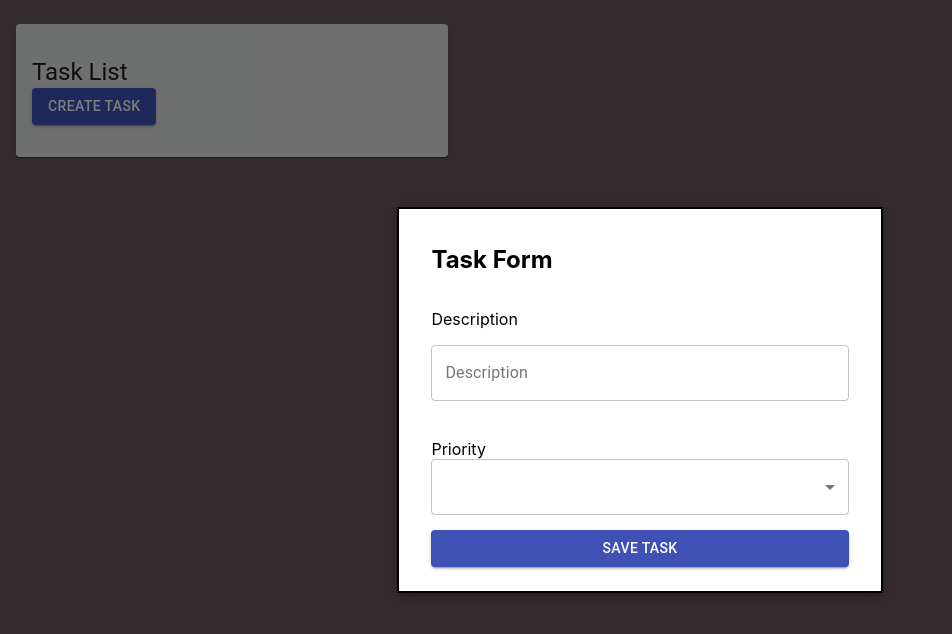
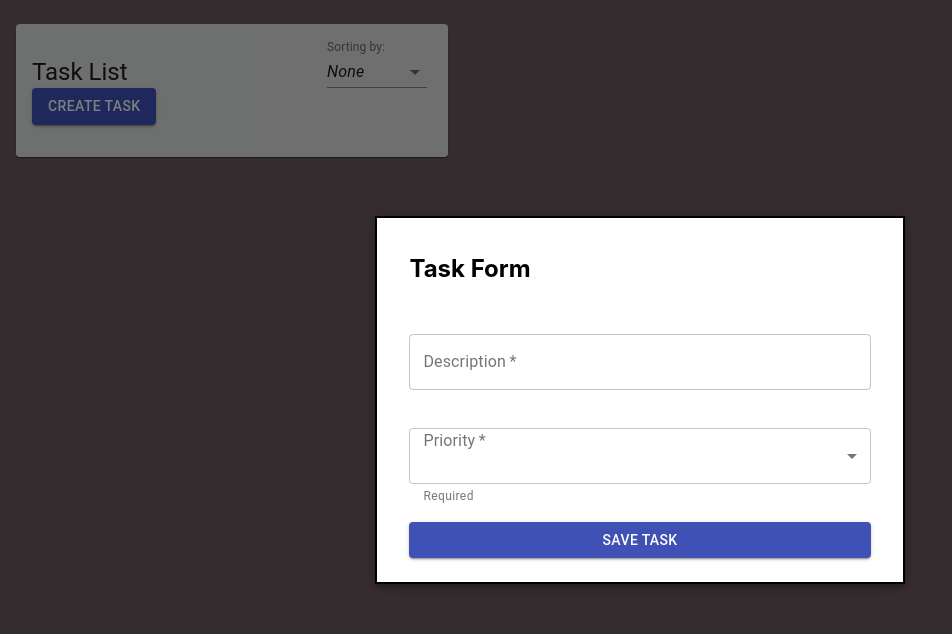
Before and after one commit to kkchu791/material-todo, a React (Create React App) app: page / in a window 1280 px wide. Both pictures are taken after a click on the button "CREATE TASK". Shown: the top 634 px of the page, without its empty margins (0-952 px from the left). Built offline with nearby package versions, Linux system fonts and the light colour scheme.

Commit message:
Add sort by priority logic

```diff
--- a/src/components/TaskForm.js
+++ b/src/components/TaskForm.js
@@ -3,8 +3,10 @@ import { makeStyles } from '@material-ui/core/styles';
 import TextField from '@material-ui/core/TextField';
 import Button from '@material-ui/core/Button';
 import Select from '@material-ui/core/Select';
-import MenuItem from '@material-ui/core/MenuItem';
 import FormControl from '@material-ui/core/FormControl';
+import FormHelperText from '@material-ui/core/FormHelperText';
+import InputLabel from '@material-ui/core/InputLabel';
+
 
 const useStyles = makeStyles({
   formControl: {
@@ -41,10 +43,6 @@ const TaskForm = ({
       <h2 id="form-title">Task Form</h2>
       <form onSubmit={handleSubmit}>
         <FormControl variant="outlined" className={classes.formControl}>
-          <label>
-            Description
-          </label>
-
           <TextField
             variant="outlined"
             margin="normal"
@@ -54,26 +52,36 @@ const TaskForm = ({
             name="description"
             value={task.description || ''}
             onChange={handleInputChange}
+            required={true}
           />
 
         </FormControl>
 
-        <FormControl variant="outlined" className={classes.formControl}>
-          <label id="priority-label">
-            Priority
-          </label>
+        <FormControl
+          required
+          variant="outlined"
+          className={classes.formControl}
+        >
+          <InputLabel variant="outlined" htmlFor="priority-required">Priority</InputLabel>
 
           <Select
-            labelId="priority-label"
+            native
+            variant="outlined"
             name="priority"
             id="priority-selector"
-            value={task.priority || ""}
+            value={task.priority || 0}
             onChange={handleInputChange}
+            required
+            inputProps={{
+              id: 'priority-required',
+            }}
           >
-            <MenuItem value="low">low</MenuItem>
-            <MenuItem value="medium">medium</MenuItem>
-            <MenuItem value="hard">hard</MenuItem>
+            <option></option>
+            <option value={1}>low</option>
+            <option value={2}>medium</option>
+            <option value={3}>hard</option>
           </Select>
+          <FormHelperText>Required</FormHelperText>
         </FormControl>
 
         <Button
--- a/src/components/TaskItem.js
+++ b/src/components/TaskItem.js
@@ -4,6 +4,9 @@ import IconButton from '@material-ui/core/IconButton';
 import DeleteIcon from '@material-ui/icons/Delete';
 import EditIcon from '@material-ui/icons/Edit';
 import { makeStyles } from '@material-ui/core/styles';
+import { PRIORITIES } from '../utils/priority_helper';
+import Typography from '@material-ui/core/Typography';
+import CardActions from '@material-ui/core/CardActions';
 
 const useStyles = makeStyles({
   card: {
@@ -11,12 +14,12 @@ const useStyles = makeStyles({
     display: "flex",
     alignItems: "center",
   },
-  deleteButton: {
-
-  },
   cardContent: {
     padding: "4px 10px",
-  }
+  },
+  cardActions: {
+    marginLeft: "auto",
+  },
 });
 
 
@@ -30,8 +33,14 @@ const TaskItem = ({
   return (
     <Card key={index} className={classes.card}>
       <div className={classes.cardContent}>
-        {task.description}
-
+        <Typography>
+          {task.description}
+        </Typography>
+        <Typography  color="textSecondary" variant="body2" component="p">
+          {`priority: (${PRIORITIES[task.priority]})`}
+        </Typography>
+      </div>
+      <CardActions className={classes.cardActions}>
         <IconButton
           className={classes.deleteButton}
           aria-label="delete"
@@ -47,7 +56,7 @@ const TaskItem = ({
         >
           <EditIcon />
         </IconButton>
-      </div>
+      </CardActions>
     </Card>
   );
 }
--- a/src/components/TaskList.js
+++ b/src/components/TaskList.js
@@ -8,12 +8,26 @@ import { makeStyles } from '@material-ui/core/styles';
 import Typography from '@material-ui/core/Typography';
 import TaskPubSub from '../models/task_pub_sub';
 import TaskService from '../models/tasks';
+import Select from '@material-ui/core/Select';
+import FormControl from '@material-ui/core/FormControl';
+import MenuItem from '@material-ui/core/MenuItem';
+import InputLabel from '@material-ui/core/InputLabel';
+import _ from 'lodash'
 
 const useStyles = makeStyles(theme => ({
   root: {
     padding: theme.spacing(4, 2),
     background: "#DEDFE0",
     width: "400px",
+  },
+  taskListHeader: {
+    position: "relative",
+  },
+  formControl: {
+    position: 'absolute',
+    right: '5px',
+    bottom: '0',
+    width: '100px',
   },
 }));
 
@@ -23,6 +37,7 @@ const TaskList = () => {
   const [open, setOpen] = useState(false);
   const [tasks, setTasks] = useState([])
   const [currentTask, setCurrentTask] = useState({})
+  const [sort, setSort] = useState("None")
 
   const handleOpen = () => {
     setOpen(true);
@@ -32,13 +47,14 @@ const TaskList = () => {
     setOpen(false);
   };
 
+  const handleNew = () => {
+    setOpen(true)
+    setCurrentTask({})
+  }
+
   const handleCreate = (task) => {
     TaskService.create(task)
     handleClose();
-  }
-
-  const handleDelete = (id) => {
-    TaskService.delete(id)
   }
 
   const handleEdit = (id) => {
@@ -49,6 +65,26 @@ const TaskList = () => {
   const handleUpdate = (task) => {
     TaskService.update(task)
     handleClose();
+  }
+
+  const handleDelete = (id) => {
+    TaskService.delete(id)
+  }
+
+  const handleSortChange = (event) => {
+    event.preventDefault();
+    setSort(event.target.value);
+
+    let sortedTasks;
+    if (event.target.value === "high_priority") {
+      sortedTasks = _.orderBy(tasks, ["priority"], ["desc"]);
+    } else if (event.target.value === "low_priority") {
+      sortedTasks = _.orderBy(tasks, ["priority"], ["asc"]);
+    } else {
+      sortedTasks = TaskService.getAll()
+    }
+
+    setTasks(sortedTasks)
   }
 
   useEffect(() => {
@@ -64,9 +100,25 @@ const TaskList = () => {
   return (
     <Paper className={classes.root}>
       <div className="task-list">
+        <div className={classes.taskListHeader}>
           <Typography variant="h5" component="h3">
             Task List
           </Typography>
+
+          <FormControl className={classes.formControl}>
+            <InputLabel id="sort">Sorting by:</InputLabel>
+            <Select
+              id="sort"
+              value={sort || ""}
+              onChange={handleSortChange}
+            >
+              <MenuItem value="None"><em>None</em></MenuItem>
+              <MenuItem value="high_priority">High Priority</MenuItem>
+              <MenuItem value="low_priority">Low Priority</MenuItem>
+            </Select>
+          </FormControl>
+        </div>
+
         {tasks.map((task, index) => {
           return (
             <TaskItem
@@ -77,7 +129,11 @@ const TaskList = () => {
             />
           )
         })}
-          <Button variant="contained" color="primary" onClick={handleOpen}>
+        <Button
+          variant="contained"
+          color="primary"
+          onClick={handleNew}
+        >
           Create Task
         </Button>
       </div>
--- /dev/null
+++ b/src/utils/priority_helper.js
@@ -0,0 +1,5 @@
+export const PRIORITIES = {
+  1: "low",
+  2: "medium",
+  3: "high"
+}
```
Lines whose indentation alone changed are shown as unchanged.
